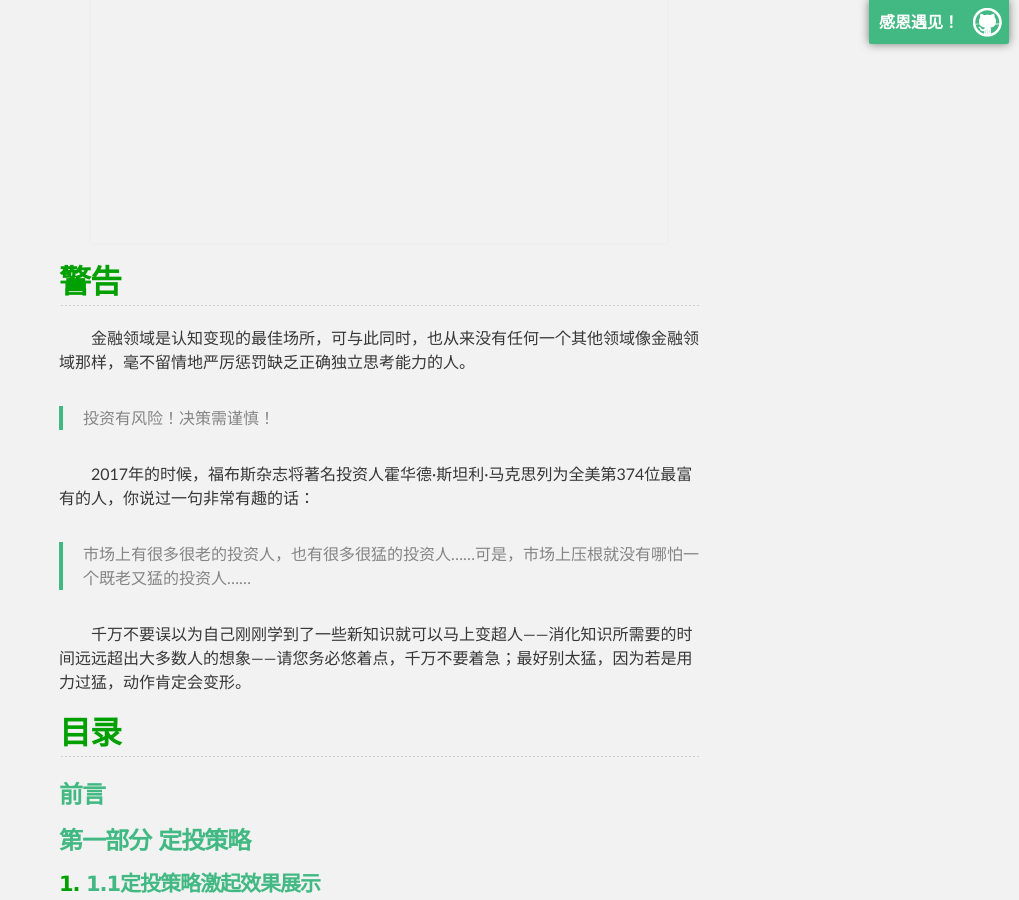
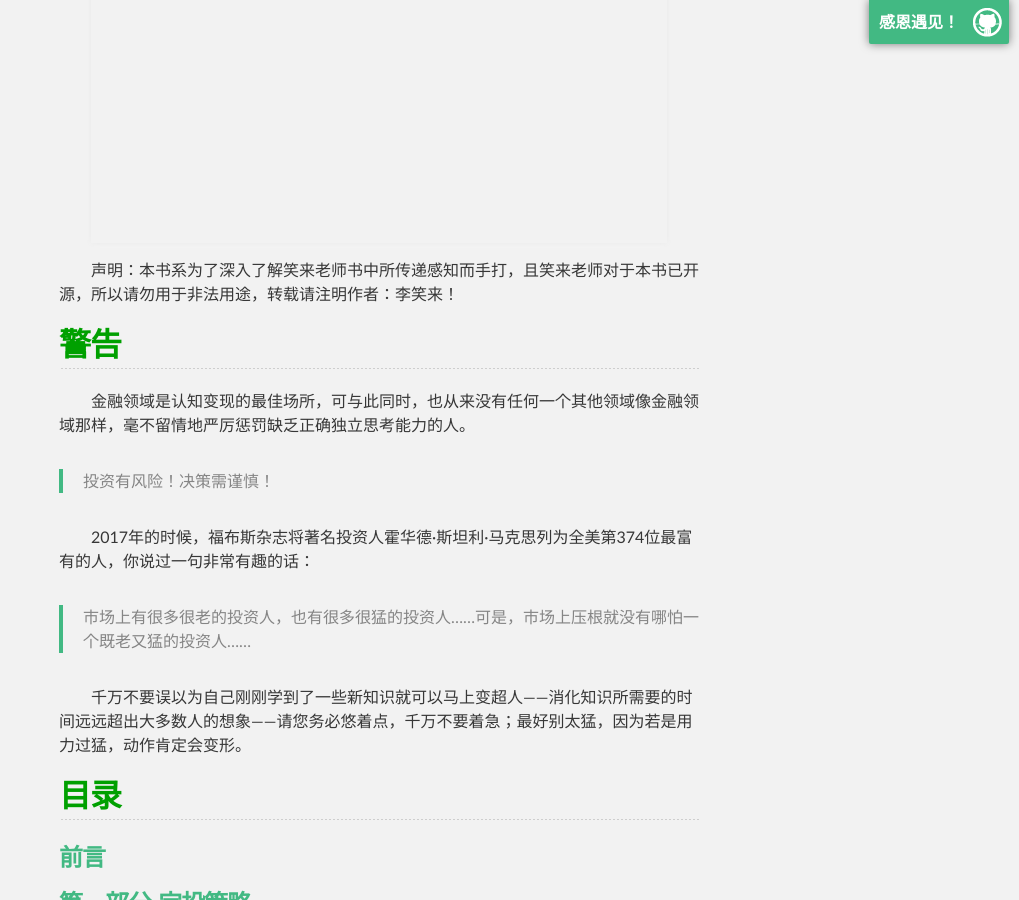
Before and after one commit to liangxincn/-, a Jekyll site: the page built from index.md, in a window 1280 px wide and 900 px high, scrolled down 373 px. Shown: the whole window, without its empty margins (261-1280 px from the left). Built offline with Jekyll 4.4.1, drawn with Linux system fonts in a browser that asks for light colours; our own code applies the rules of GitHub Pages for plain Markdown files.

Commit message:
Update index.md

```diff
--- a/index.md
+++ b/index.md
@@ -1,4 +1,6 @@
 ![coverimage](assets/images/coverimage.gif)
+
+声明：本书系为了深入了解笑来老师书中所传递感知而手打，且笑来老师对于本书已开源，所以请勿用于非法用途，转载请注明作者：李笑来！
 
 ## 警告
 
```
